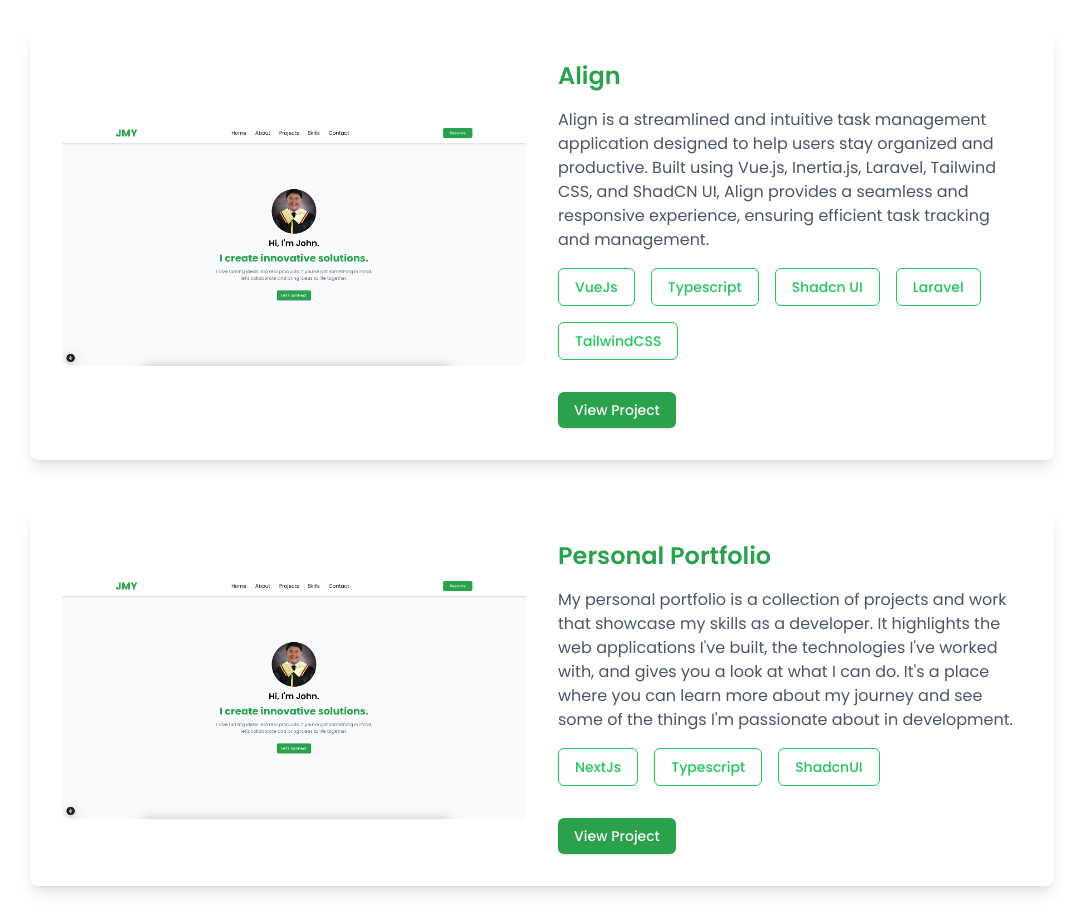
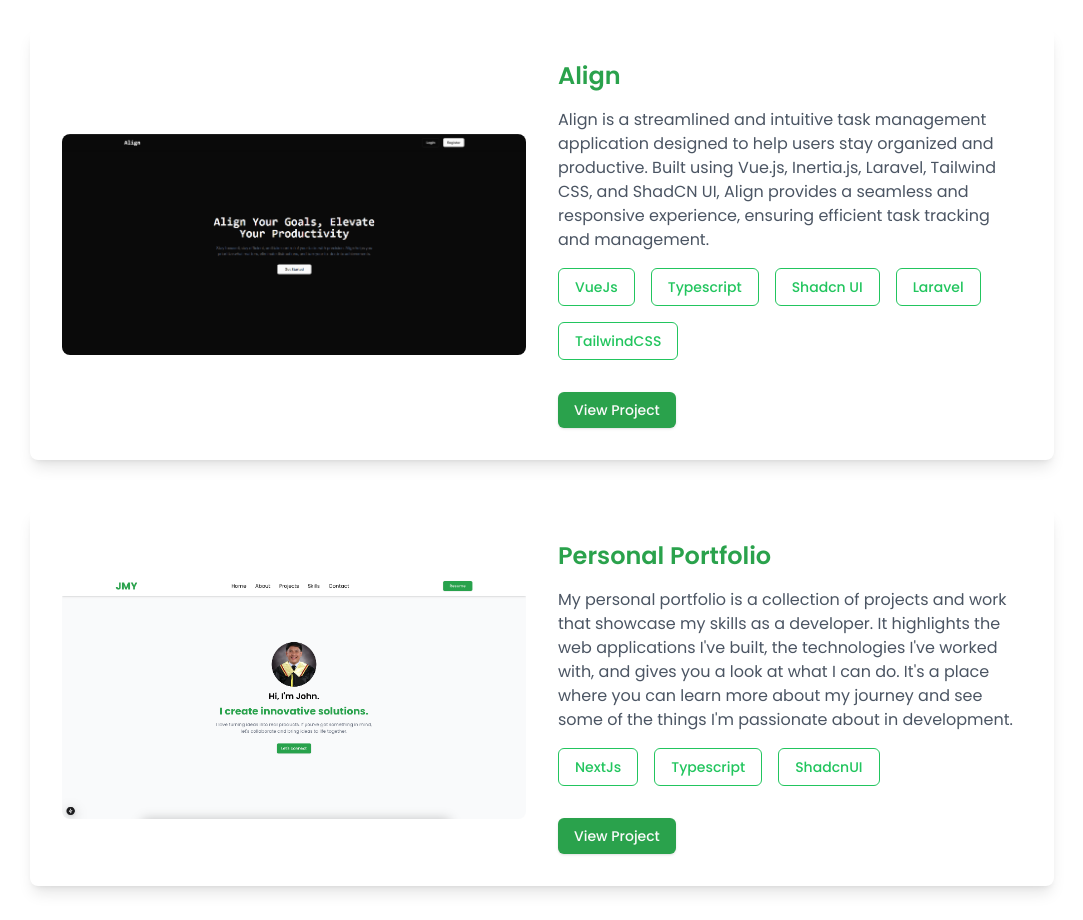
Before and after one commit to jmarie21/Personal-Portfolio, a Next.js app: page / in a window 1280 px wide. Shown: the part 2080-3000 px from the top of the page, without its empty margins (98-1181 px from the left). Built offline with nearby package versions, Linux system fonts and the light colour scheme.

Commit message:
fix: project image -align

```diff
--- a/app/data/projects.ts
+++ b/app/data/projects.ts
@@ -19,7 +19,7 @@ export const projects: Projects[] = [
     name: "Align",
     description:
       "Align is a streamlined and intuitive task management application designed to help users stay organized and productive. Built using Vue.js, Inertia.js, Laravel, Tailwind CSS, and ShadCN UI, Align provides a seamless and responsive experience, ensuring efficient task tracking and management.",
-    image: "/images/portfolio.png",
+    image: "/images/align.png",
     url: "https://github.com/jmarie21/align-vue",
     tools: ["VueJs", "Typescript", "Shadcn UI", "Laravel", "TailwindCSS"],
   },
```
